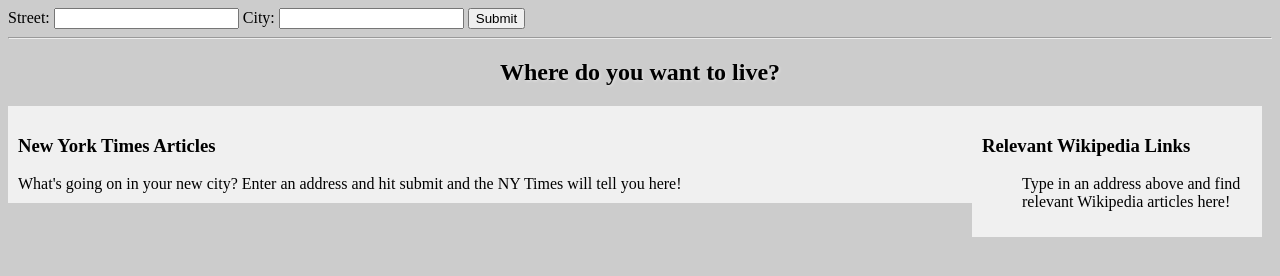
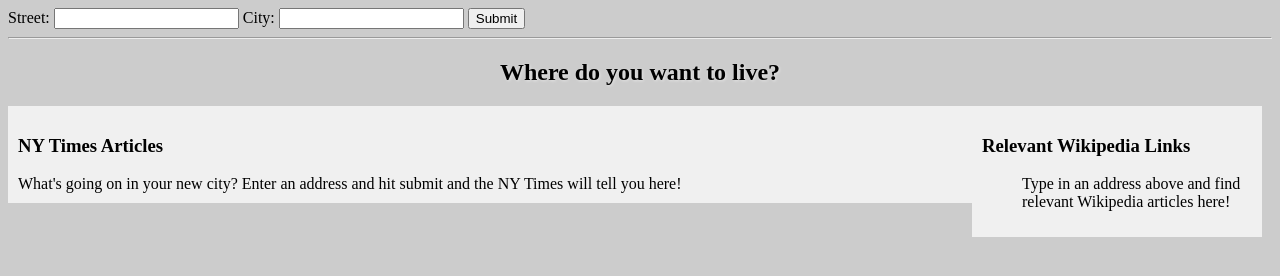
Before and after one commit to janie-t/googlemapsAPI, a plain HTML site: page index.html in a window 1280 px wide. Drawn offline with Linux system fonts and the light colour scheme.

Commit message:
update to index

```diff
--- a/index.html
+++ b/index.html
@@ -25,7 +25,7 @@
 
 
     <div class="nytimes-container">
-        <h3 id="nytimes-header">New York Times Articles</h3>
+        <h3 id="nytimes-header">NY Times Articles</h3>
         <ul id="nytimes-articles" class="article-list">What's going on in your new city? Enter an address and hit submit and the NY Times will tell you here!</ul>
     </div>
 
```
